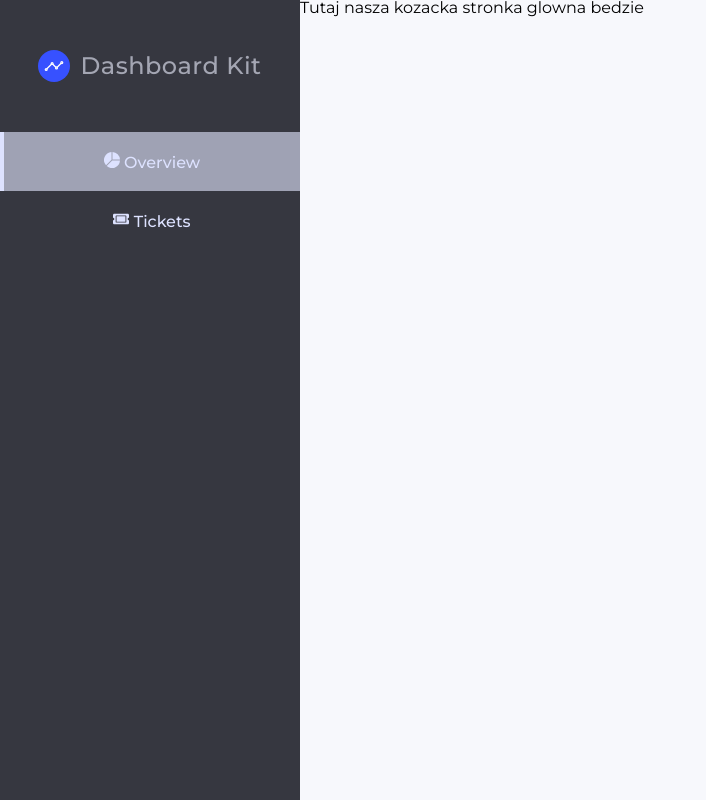
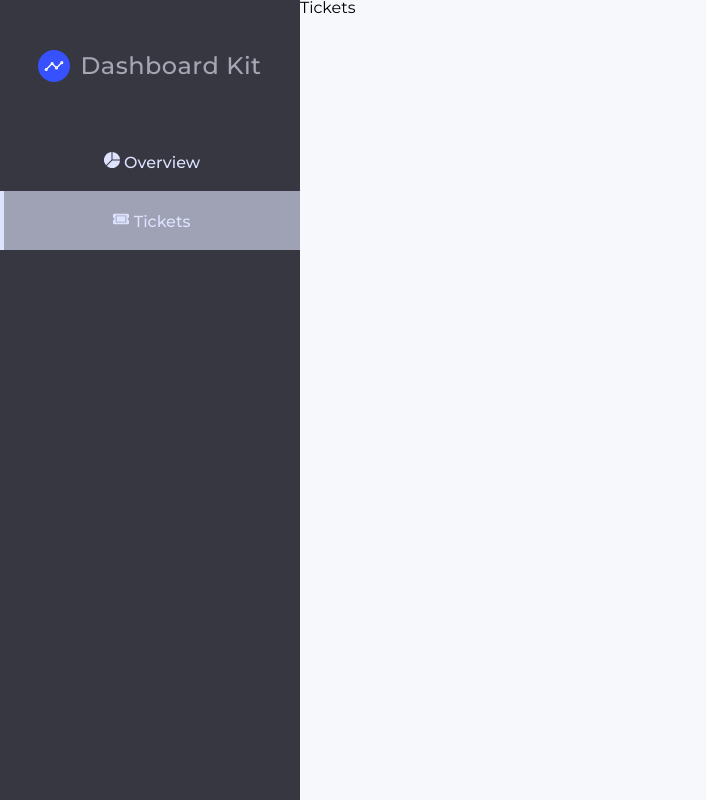
Before and after one commit to DonquixoteSabo/Admin-Dashboard, a React (Create React App) app: page /tickets in a window 1280 px wide. Before the commit this address led to /overview. Shown: the whole page, without its empty margins (0-706 px from the left). Built offline with nearby package versions, Linux system fonts and the light colour scheme.

Commit message:
feat: :sparkles: Add tickets subpage
Add prototype of this subpage in order to write tests

```diff
--- a/src/Root.tsx
+++ b/src/Root.tsx
@@ -12,6 +12,7 @@ import {
 } from 'react-router-dom';
 //views
 import { Overview } from 'views/Overview';
+import { Tickets } from 'views/Tickets';
 export const Root = () => {
   return (
     <Router>
@@ -22,6 +23,9 @@ export const Root = () => {
             <Route path="/overview">
               <Overview />
             </Route>
+            <Route path="/tickets">
+              <Tickets />
+            </Route>
             <Route path="/">
               <Redirect to="/overview" />
             </Route>
--- a/src/views/Overview/index.tsx
+++ b/src/views/Overview/index.tsx
@@ -1,3 +1,3 @@
 export const Overview = () => {
-  return <h1>Tutaj nasza kozacka stronka glowna bedzie</h1>;
+  return <h1>Overview</h1>;
 };
--- /dev/null
+++ b/src/views/Tickets/index.tsx
@@ -0,0 +1,3 @@
+export const Tickets = () => {
+  return <h1>Tickets</h1>;
+};
```
